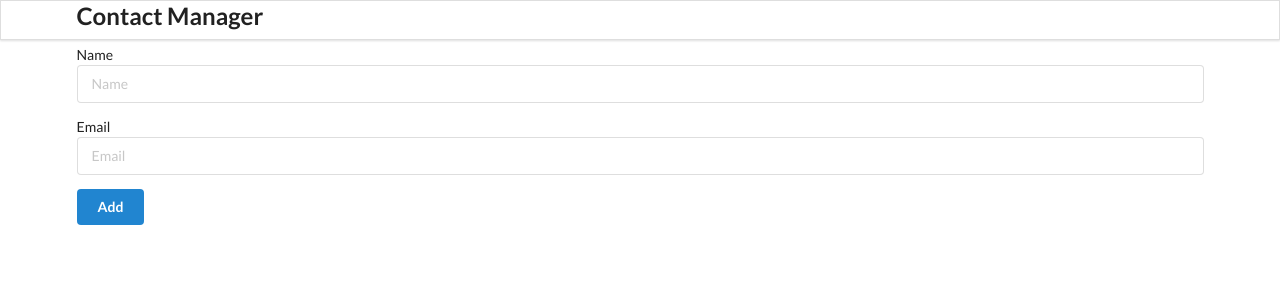
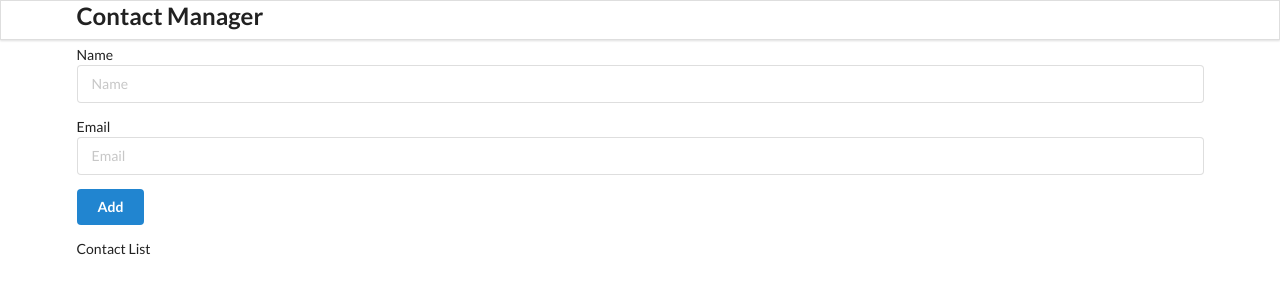
Before and after one commit to vaishnavihole/react-revision, a React (Create React App) app in the folder contact-app/: page / in a window 1280 px wide. Shown: the top 300 px of the page. Built offline with nearby package versions, Linux system fonts and the light colour scheme.

Commit message:
pass props

```diff
--- a/contact-app/src/components/App.js
+++ b/contact-app/src/components/App.js
@@ -24,7 +24,7 @@ function App() {
     <div className='ui container'>
       <Header/>
       <AddContact />
-       <ContactList />
+       <ContactList contacts={contacts} />
     </div>
   );
 }
--- a/contact-app/src/components/ContactList.js
+++ b/contact-app/src/components/ContactList.js
@@ -1,10 +1,9 @@
 import react from "react"
 
-const ContactList = () => {
+const ContactList = (props) => {
+    console.log(props);
 
-    <div className="ui called list">
-        Contact List
-    </div>
-}
+   return <div className="ui called list">Contact List </div>
+};
 
 export default ContactList;
```
